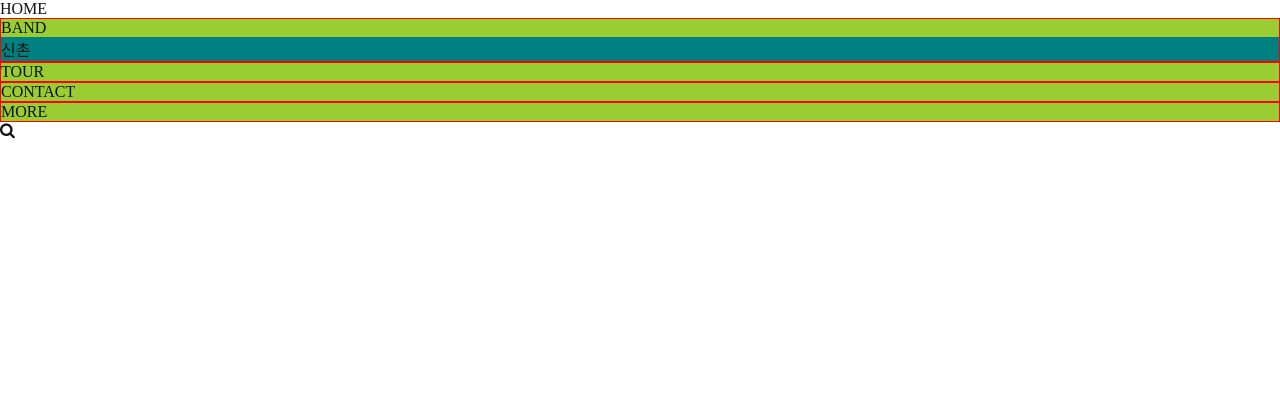
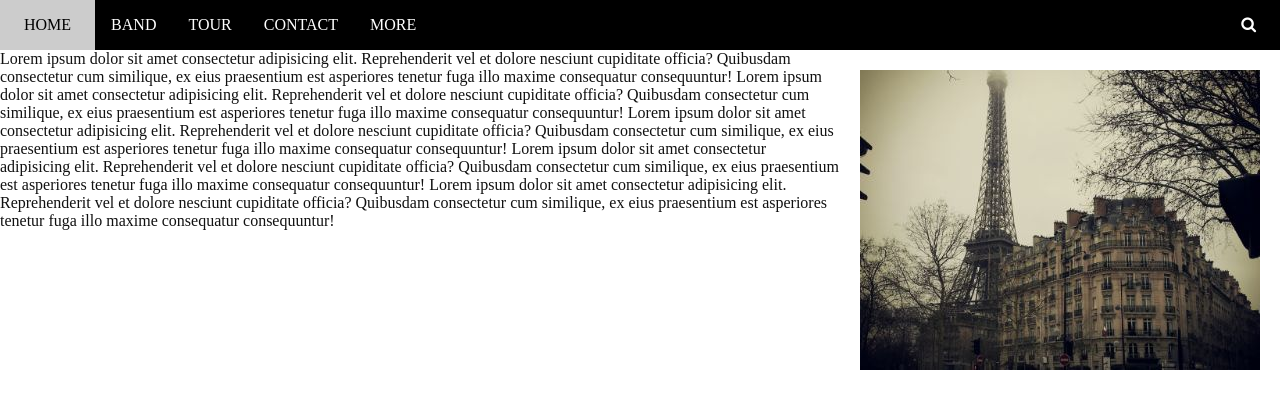
Before and after one commit to chlwodhks312/2019-sc-html-01, a plain HTML site: page float.html in a window 1280 px wide. Drawn offline with Linux system fonts and the light colour scheme.

Commit message:
20190516

```diff
--- /dev/null
+++ b/css/band.css
@@ -0,0 +1,13 @@
+/* 공통사항 */
+.nav-hover:hover {background-color: #ccc; color: #000;}
+.nav-hover-orange:hover {background-color: #f20; }
+
+/* 상단네비 */
+.top-nav {background-color: #000; color: #fff;}
+.top-nav > .nav-lt {float: left;}
+.top-nav > .nav-rt {float: right; padding: 16px 24px;}
+.top-nav > .nav-lt div {float: left;}
+.top-nav > .nav-lt > .nav-home {padding: 16px 24px;}
+.top-nav > .nav-lt > .nav-wrap > div {padding: 16px 24px;}
+
+/* .top-nav:after {display: block; content: ""; clear: both;} */
--- a/css/base.css
+++ b/css/base.css
@@ -1,3 +1,8 @@
 html, body {padding: 0; margin: 0; font-size: 16px;
 	color: #111; }
 div, p, ul, li, ol, dl, dd, dt, form, h1, h2, h3, h4, h5, h6 {margin: 0; padding: 0;}
+
+/* 공통사항 */
+.clear::after {display: block; content: ""; clear: both;}
+.pointer {cursor: pointer;}
+.img {width: 100%;}
--- a/css/float.css
+++ b/css/float.css
@@ -1,6 +1,17 @@
 /* 자식 선택자 : > */
-.nav-wrap > div {border: 1px solid red;}
+/* .nav-wrap > div {border: 1px solid red;} */
 /* 자손 선택자 : 스페이스 */
-.nav-wrap  div {background-color: yellowgreen;}
-/*  */
-.nav-wrap > div >div {background-color: teal;}
+/* .nav-wrap  div {background-color: yellowgreen;} */
+/* .nav-wrap > div >div {background-color: teal;} */
+
+.top-nav {background-color: #000; color: #fff;}
+	.nav-lt {float: left; }
+			.nav-home {float: left; padding: 16px 24px ;}
+			.nav-home:hover {background-color: #ccc; color: #000; cursor: pointer;}
+			.nav-wrap {float: left;}
+				.nav-wrap > div {float: left; padding: 16px;}
+				.nav-wrap > div:hover {background-color: #ccc; color: #000; cursor: pointer;}
+	.nav-rt	{float: right; padding: 16px 24px;}
+	.nav-rt:hover { background-color: #f20; cursor: pointer;}
+
+	.cls {clear: both;}
--- a/float.html
+++ b/float.html
@@ -14,18 +14,22 @@
 		<div class="nav-lt">
 			<div class="nav-home">HOME</div>
 			<div class="nav-wrap">
-				<div>
-					BAND
-					<div>신촌</div>
-				</div>
+				<div>BAND</div>
 				<div>TOUR</div>
 				<div>CONTACT</div>
 				<div>MORE</div>
 			</div>
 		</div>
 		<div class="nav-rt">
-			<span class="fa fa-search "></span>
+				<span class="fa fa-search "></span>
+			</div>
+			<div class="cls"></div>
 		</div>
-	</div>
+		<img src="./img/paris.jpg" alt="" style="float: right; margin: 20px;">
+		Lorem ipsum dolor sit amet consectetur adipisicing elit. Reprehenderit vel et dolore nesciunt cupiditate officia? Quibusdam consectetur cum similique, ex eius praesentium est asperiores tenetur fuga illo maxime consequatur consequuntur!
+		Lorem ipsum dolor sit amet consectetur adipisicing elit. Reprehenderit vel et dolore nesciunt cupiditate officia? Quibusdam consectetur cum similique, ex eius praesentium est asperiores tenetur fuga illo maxime consequatur consequuntur!
+		Lorem ipsum dolor sit amet consectetur adipisicing elit. Reprehenderit vel et dolore nesciunt cupiditate officia? Quibusdam consectetur cum similique, ex eius praesentium est asperiores tenetur fuga illo maxime consequatur consequuntur!
+		Lorem ipsum dolor sit amet consectetur adipisicing elit. Reprehenderit vel et dolore nesciunt cupiditate officia? Quibusdam consectetur cum similique, ex eius praesentium est asperiores tenetur fuga illo maxime consequatur consequuntur!
+		Lorem ipsum dolor sit amet consectetur adipisicing elit. Reprehenderit vel et dolore nesciunt cupiditate officia? Quibusdam consectetur cum similique, ex eius praesentium est asperiores tenetur fuga illo maxime consequatur consequuntur!
 </body>
 </html>
```
Also changed, not shown: band.html (added, +31 -0 lines), style2.html (+3 -4 lines), img/bandmember.jpg (added), img/chicago.jpg (added), img/la.jpg (added), img/map.jpg (added), img/newyork.jpg (added), img/ny.jpg (added), img/paris.jpg (added), img/sanfran.jpg (added).
